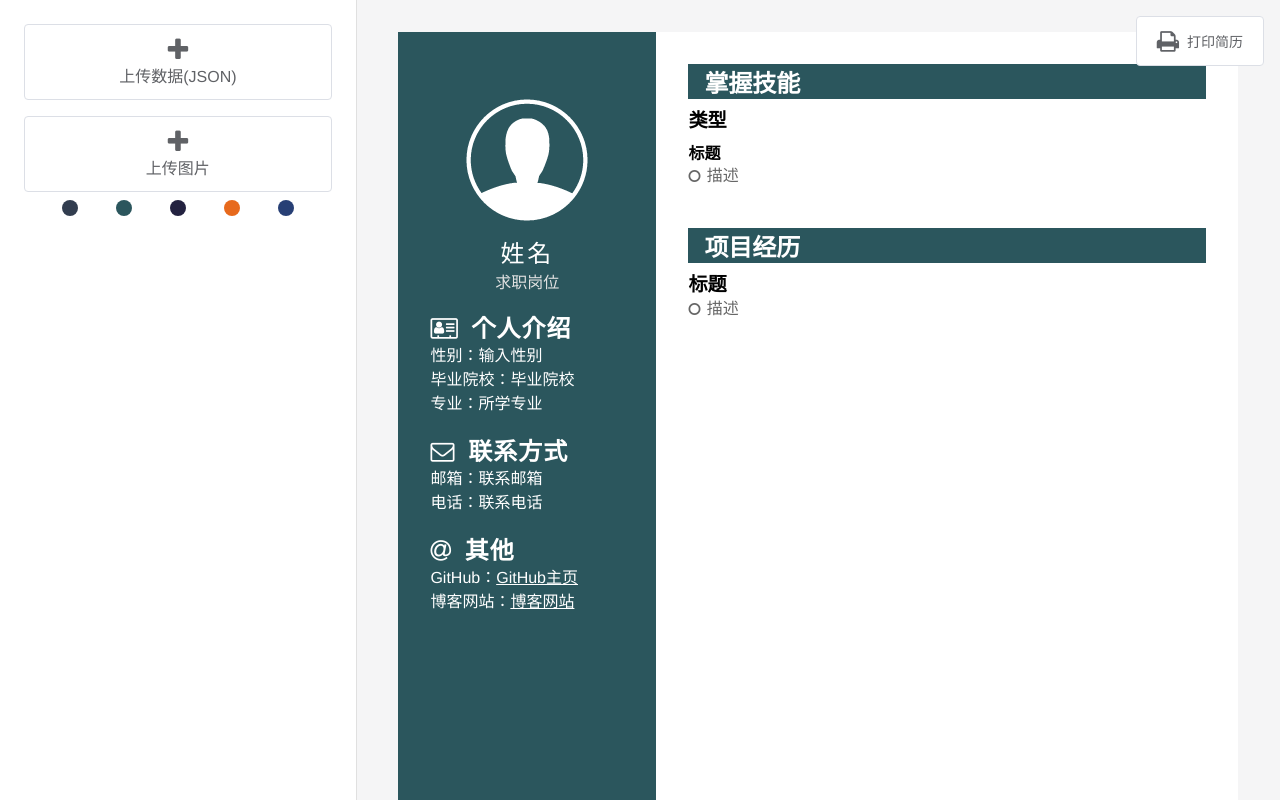
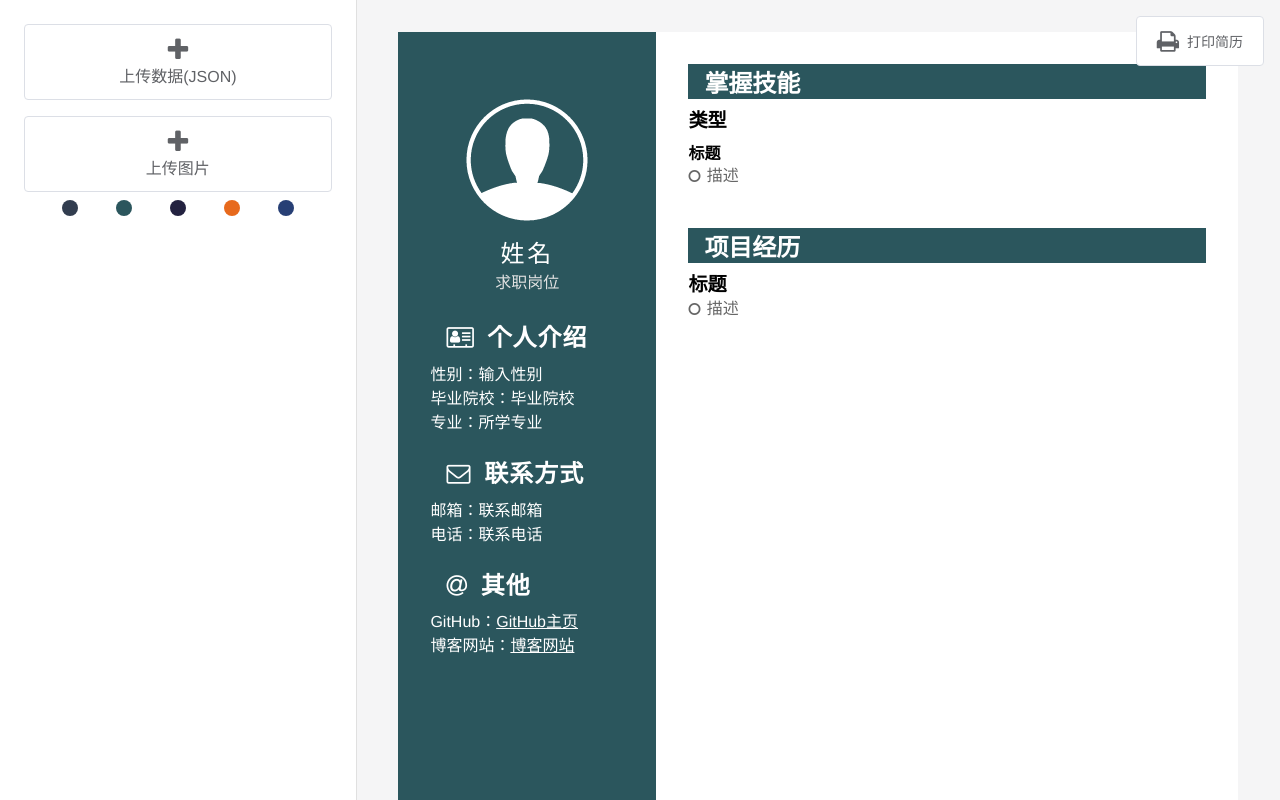
Before and after one commit to eddievandeer/resume, a Vue app: page / in a window 1280 px wide. Shown: the top 800 px of the page. Built offline with nearby package versions, Linux system fonts and the light colour scheme.

Commit message:
feat(info): add class for h2 tag

```diff
--- a/src/components/my-ui/PersonalInfo/InfoDetail.vue
+++ b/src/components/my-ui/PersonalInfo/InfoDetail.vue
@@ -1,18 +1,18 @@
 <template>
     <div class="info-detail">
         <div class="info-detail-item introduction">
-            <h2><i class="fa fa-address-card-o" aria-hidden="true"></i>个人介绍</h2>
+            <h2 class="title"><i class="fa fa-address-card-o" aria-hidden="true"></i>个人介绍</h2>
             <p>性别：{{info.gender}}</p>
             <p>毕业院校：{{info.education.university}}</p>
             <p>专业：{{info.education.major}}</p>
         </div>
         <div class="info-detail-item contact">
-            <h2><i class="fa fa-envelope-o" aria-hidden="true"></i>联系方式</h2>
+            <h2 class="title"><i class="fa fa-envelope-o" aria-hidden="true"></i>联系方式</h2>
             <p>邮箱：{{info.contact.email}}</p>
             <p>电话：{{info.contact.tel}}</p>
         </div>
         <div class="info-detail-item else">
-            <h2><i class="fa fa-at" aria-hidden="true"></i>其他</h2>
+            <h2 class="title"><i class="fa fa-at" aria-hidden="true"></i>其他</h2>
             <p>GitHub：<a :href="info.github" target="__blank">{{info.github}}</a></p>
             <p>博客网站：<a :href="info.blog" target="__blank">{{info.blog}}</a></p>
         </div>
@@ -32,14 +32,14 @@
 <style lang="scss" scoped>
     .info-detail {
         width: 100%;
-        margin-top: 1rem;
+        margin-top: 1.6rem;
 
         .info-detail-item {
-            margin-bottom: 1rem;
-        }
+            margin-bottom: 1.2rem;
 
             h2 {
                 letter-spacing: 1px;
+                margin-bottom: .6rem;
 
                 i {
                     margin-right: .8rem;
@@ -51,5 +51,6 @@
                 color: white;
             }
         }
+    }
 
 </style>
```
Lines whose indentation alone changed are shown as unchanged.
